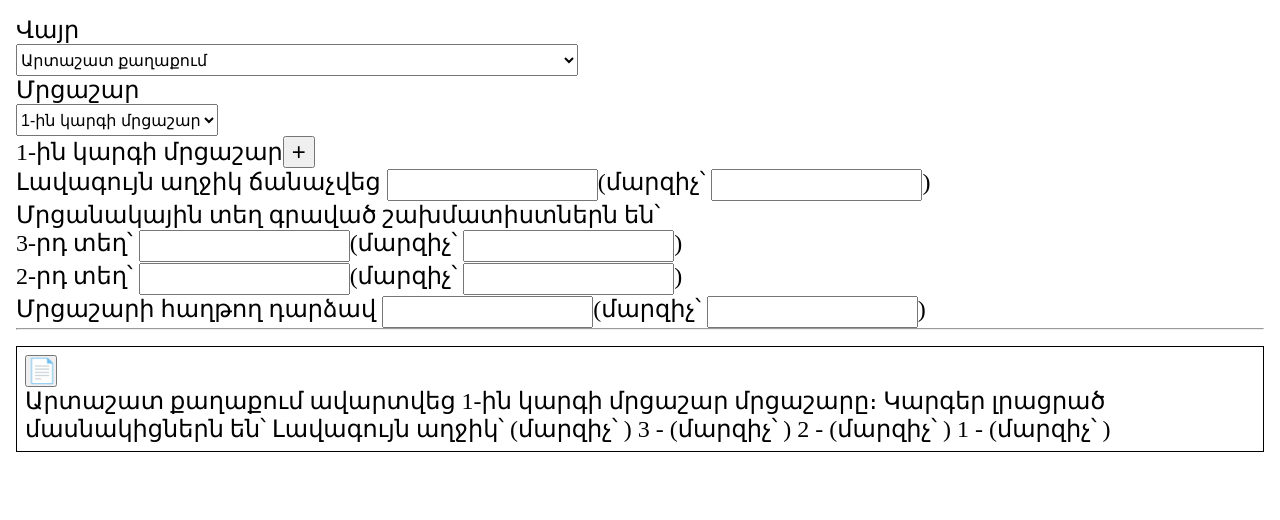
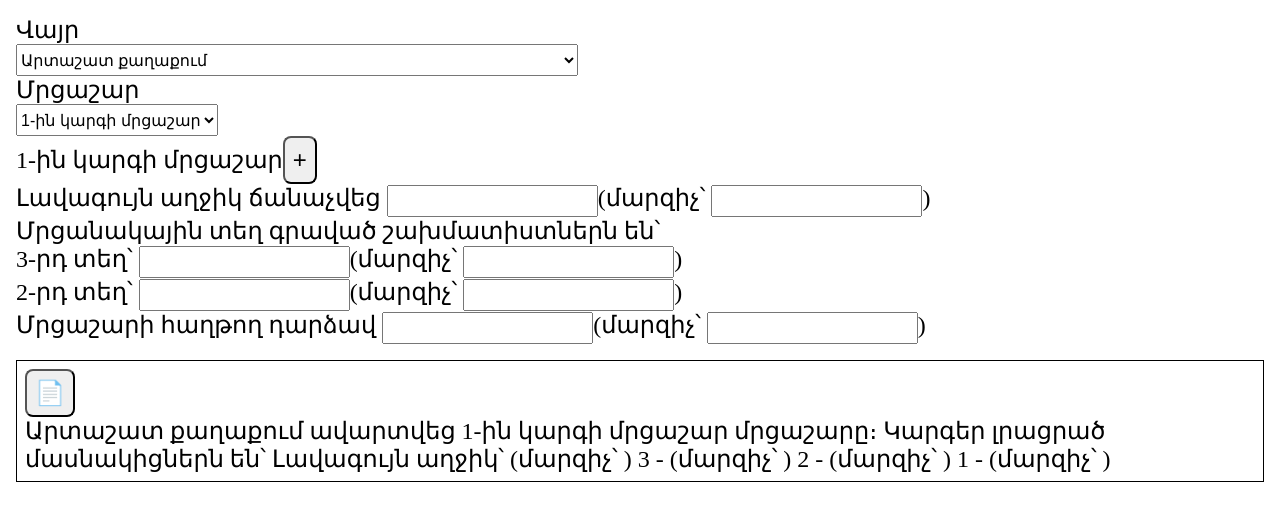
Before and after one commit to Ararat-chess-federation/news-generator, a React (Vite) app: page / in a window 1280 px wide. Shown: the top 520 px of the page. Built offline with nearby package versions, Linux system fonts and the light colour scheme.

Commit message:
feat: minor style changes

```diff
--- a/src/App.css
+++ b/src/App.css
@@ -17,7 +17,7 @@ option {
 }
 
 button {
-  width: 32px;
-  height: 32px;
+  padding: 8px;
+  border-radius: 8px;
   cursor: pointer;
 }
--- a/src/App.tsx
+++ b/src/App.tsx
@@ -62,7 +62,6 @@ function App() {
         />
       </div>
       <PrizersList prizers={prizers} setPrizes={setPrizes} />
-      <hr />
       <FinalText
         selectedPlace={selectedPlace}
         selectedTournament={selectedTournament}
```
